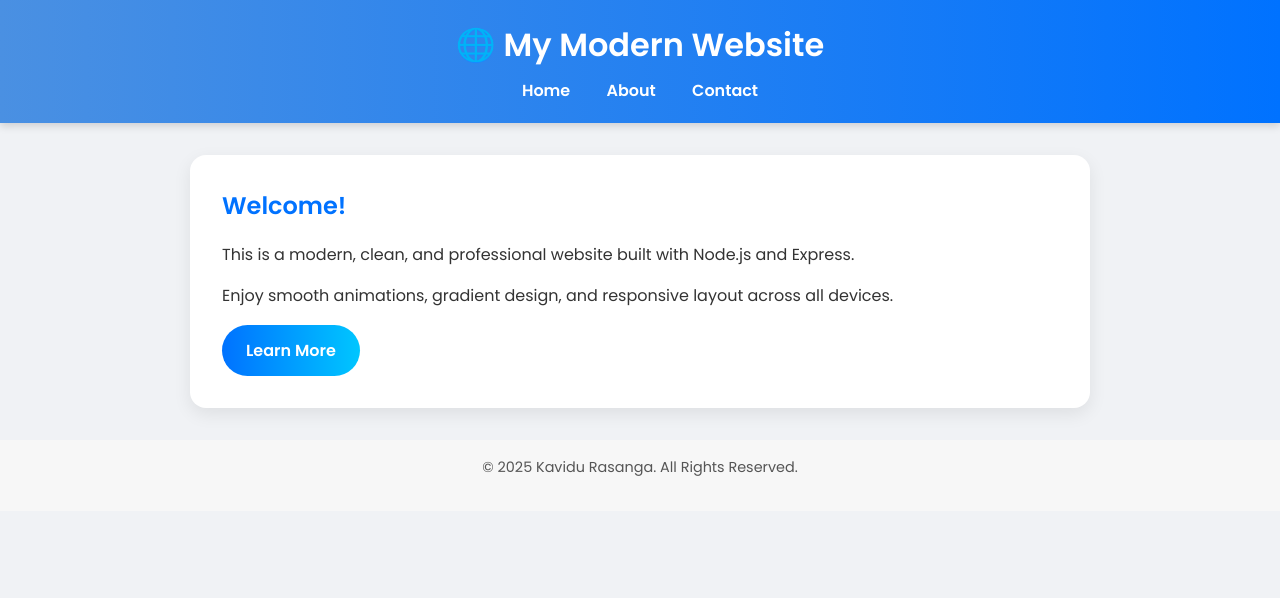
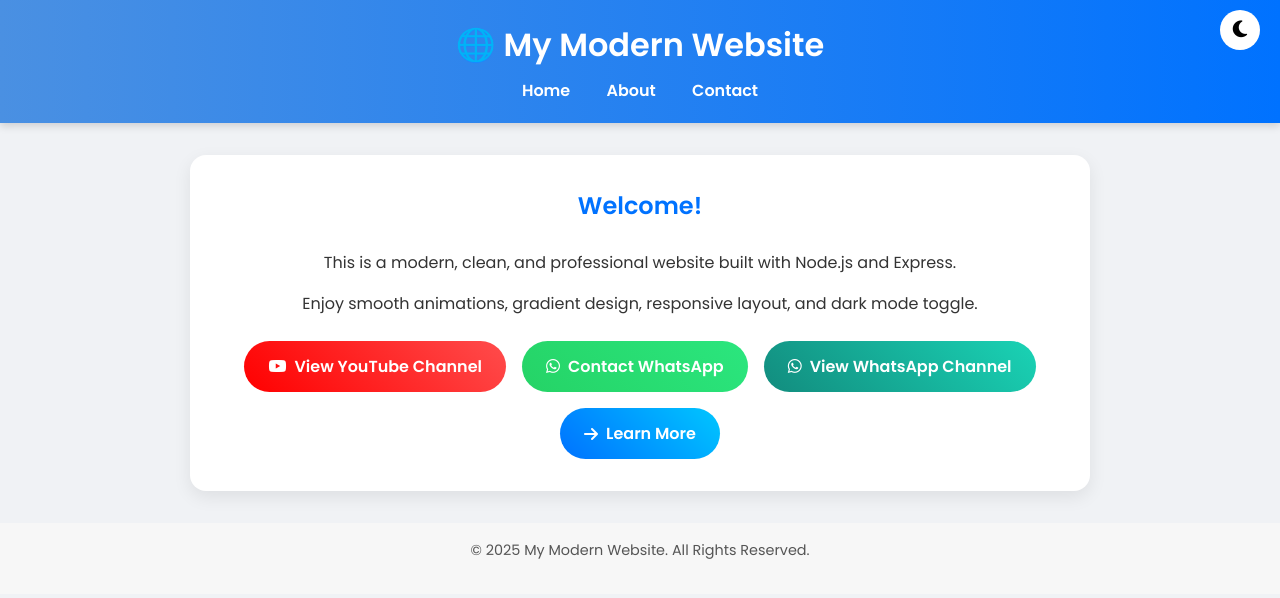
Before and after one commit to Kausshebak/MY-WEB, a website: page src/home.html in a window 1280 px wide. Drawn offline with Linux system fonts and the light colour scheme.

Commit message:
Update home.html

```diff
--- a/src/home.html
+++ b/src/home.html
@@ -5,58 +5,111 @@
 <meta name="viewport" content="width=device-width, initial-scale=1.0" />
 <title>Home - Modern Quality Website</title>
 <link href="https://fonts.googleapis.com/css2?family=Poppins:wght@400;600&display=swap" rel="stylesheet">
+<link rel="stylesheet" href="https://cdnjs.cloudflare.com/ajax/libs/font-awesome/6.5.0/css/all.min.css"/>
 <style>
-  * {margin:0;padding:0;box-sizing:border-box;}
-  body {font-family:"Poppins", sans-serif; background:#f0f2f5; color:#333; line-height:1.6; animation: fadeIn 1s ease-in;}
-  a {text-decoration:none; transition:0.3s;}
-  header {
-    background: linear-gradient(90deg,#4a90e2,#0072ff);
+  *{margin:0;padding:0;box-sizing:border-box;}
+  body{font-family:"Poppins",sans-serif;background:#f0f2f5;color:#333;line-height:1.6;transition:background 0.3s,color 0.3s;animation:fadeIn 1s ease-in;}
+  a{text-decoration:none;transition:0.3s;}
+
+  /* Dark mode */
+  body.dark{background:#121212;color:#f0f0f0;}
+  body.dark header{background:linear-gradient(90deg,#1f1f1f,#333);}
+  body.dark main{background:#1e1e1e;box-shadow:0 6px 18px rgba(255,255,255,0.05);}
+  body.dark footer{background:#1a1a1a;color:#ccc;}
+
+  /* Header */
+  header{
+    background:linear-gradient(90deg,#4a90e2,#0072ff);
     color:#fff;
     padding:1.2rem 2rem;
     text-align:center;
     box-shadow:0 3px 8px rgba(0,0,0,0.15);
-    position: sticky;
+    position:sticky;
     top:0;
     z-index:1000;
   }
-  header h1 {margin-bottom:0.5rem;}
-  nav a {color:#fff;margin:0 1rem;font-weight:600;position:relative;}
-  nav a::after {content:"";position:absolute;left:0;bottom:-5px;width:0%;height:2px;background:#fff;transition:width 0.3s;}
-  nav a:hover::after {width:100%;}
-  main {
+  header h1{margin-bottom:0.5rem;}
+  nav a{color:#fff;margin:0 1rem;font-weight:600;position:relative;}
+  nav a::after{content:"";position:absolute;left:0;bottom:-5px;width:0%;height:2px;background:#fff;transition:width 0.3s;}
+  nav a:hover::after{width:100%;}
+
+  /* Dark mode toggle button */
+  .dark-toggle{
+    position:absolute;
+    top:10px;
+    right:20px;
+    background:#fff;
+    border:none;
+    border-radius:50%;
+    width:40px;
+    height:40px;
+    cursor:pointer;
+    display:flex;
+    align-items:center;
+    justify-content:center;
+    font-size:1.2rem;
+    transition:transform 0.2s, background 0.3s, color 0.3s;
+  }
+  .dark-toggle:hover{transform:scale(1.1);}
+  body.dark .dark-toggle{background:#333;color:#fff;}
+
+  /* Main */
+  main{
     max-width:900px;
     margin:2rem auto;
     padding:2rem;
     background:#fff;
     border-radius:16px;
     box-shadow:0 6px 18px rgba(0,0,0,0.08);
-    animation: fadeUp 0.8s ease-in;
+    animation:fadeUp 0.8s ease-in;
+    text-align:center;
   }
-  h2 {margin-bottom:1rem;color:#0072ff;}
-  p {margin-bottom:1rem;}
-  .btn {
-    display:inline-block;
+  h2{margin-bottom:1.5rem;color:#0072ff;}
+  body.dark h2{color:#1e90ff;}
+  p{margin-bottom:1rem;}
+
+  /* Buttons below Welcome */
+  .social-buttons{
+    display:flex;
+    flex-wrap:wrap;
+    justify-content:center;
+    gap:1rem;
+    margin-top:1.5rem;
+  }
+  .social-buttons a{
+    display:flex;
+    align-items:center;
+    justify-content:center;
+    gap:0.5rem;
     padding:0.8rem 1.5rem;
-    background: linear-gradient(90deg,#0072ff,#00c6ff);
+    border-radius:30px;
     color:#fff;
-    border-radius:30px;
-    font-weight:bold;
-    transition: transform 0.2s, box-shadow 0.2s;
+    font-weight:600;
+    transition:transform 0.2s, box-shadow 0.3s, background 0.3s;
   }
-  .btn:hover {
+  .social-buttons a:hover{
     transform:scale(1.05);
-    box-shadow:0 4px 12px rgba(0,114,255,0.4);
+    box-shadow:0 6px 15px rgba(0,0,0,0.3);
   }
-  footer {
+  .youtube{background: linear-gradient(45deg,#FF0000,#FF4C4C);}
+  .whatsapp{background: linear-gradient(45deg,#25D366,#2BE67E);}
+  .whatsapp2{background: linear-gradient(45deg,#128C7E,#1AD3B5);}
+  .btn-learn{background: linear-gradient(45deg,#0072ff,#00c6ff);}
+
+  /* Footer */
+  footer{
     text-align:center;
     padding:1rem;
     margin-top:2rem;
     background:#f7f7f7;
     font-size:0.9rem;
     color:#555;
+    transition:background 0.3s,color 0.3s;
   }
-  @keyframes fadeIn {from{opacity:0;} to{opacity:1;}}
-  @keyframes fadeUp {from{opacity:0; transform:translateY(30px);} to{opacity:1; transform:translateY(0);}}
+  body.dark footer{background:#1a1a1a;color:#ccc;}
+
+  @keyframes fadeIn{from{opacity:0;} to{opacity:1;}}
+  @keyframes fadeUp{from{opacity:0; transform:translateY(30px);} to{opacity:1; transform:translateY(0);}}
 </style>
 </head>
 <body>
@@ -67,15 +120,48 @@
       <a href="/about">About</a>
       <a href="/contact">Contact</a>
     </nav>
+    <button class="dark-toggle" id="darkToggle"><i class="fas fa-moon"></i></button>
   </header>
+
   <main>
     <h2>Welcome!</h2>
     <p>This is a modern, clean, and professional website built with Node.js and Express.</p>
-    <p>Enjoy smooth animations, gradient design, and responsive layout across all devices.</p>
-    <a href="/about" class="btn">Learn More</a>
+    <p>Enjoy smooth animations, gradient design, responsive layout, and dark mode toggle.</p>
+
+    <!-- Social Buttons Below Welcome -->
+    <div class="social-buttons">
+      <a href="https://youtube.com/YourChannel" target="_blank" class="youtube">
+        <i class="fab fa-youtube"></i> View YouTube Channel
+      </a>
+      <a href="https://wa.me/1234567890" target="_blank" class="whatsapp">
+        <i class="fab fa-whatsapp"></i> Contact WhatsApp
+      </a>
+      <a href="https://wa.me/1234567890" target="_blank" class="whatsapp2">
+        <i class="fab fa-whatsapp"></i> View WhatsApp Channel
+      </a>
+      <a href="/about" class="btn-learn">
+        <i class="fas fa-arrow-right"></i> Learn More
+      </a>
+    </div>
   </main>
+
   <footer>
-    <p>&copy; 2025 Kavidu Rasanga. All Rights Reserved.</p>
+    <p>&copy; 2025 My Modern Website. All Rights Reserved.</p>
   </footer>
+
+<script>
+  const toggleBtn = document.getElementById('darkToggle');
+  toggleBtn.addEventListener('click',()=>{
+    document.body.classList.toggle('dark');
+    const icon = toggleBtn.querySelector('i');
+    if(document.body.classList.contains('dark')){
+      icon.classList.remove('fa-moon');
+      icon.classList.add('fa-sun');
+    } else{
+      icon.classList.remove('fa-sun');
+      icon.classList.add('fa-moon');
+    }
+  });
+</script>
 </body>
 </html>
```
